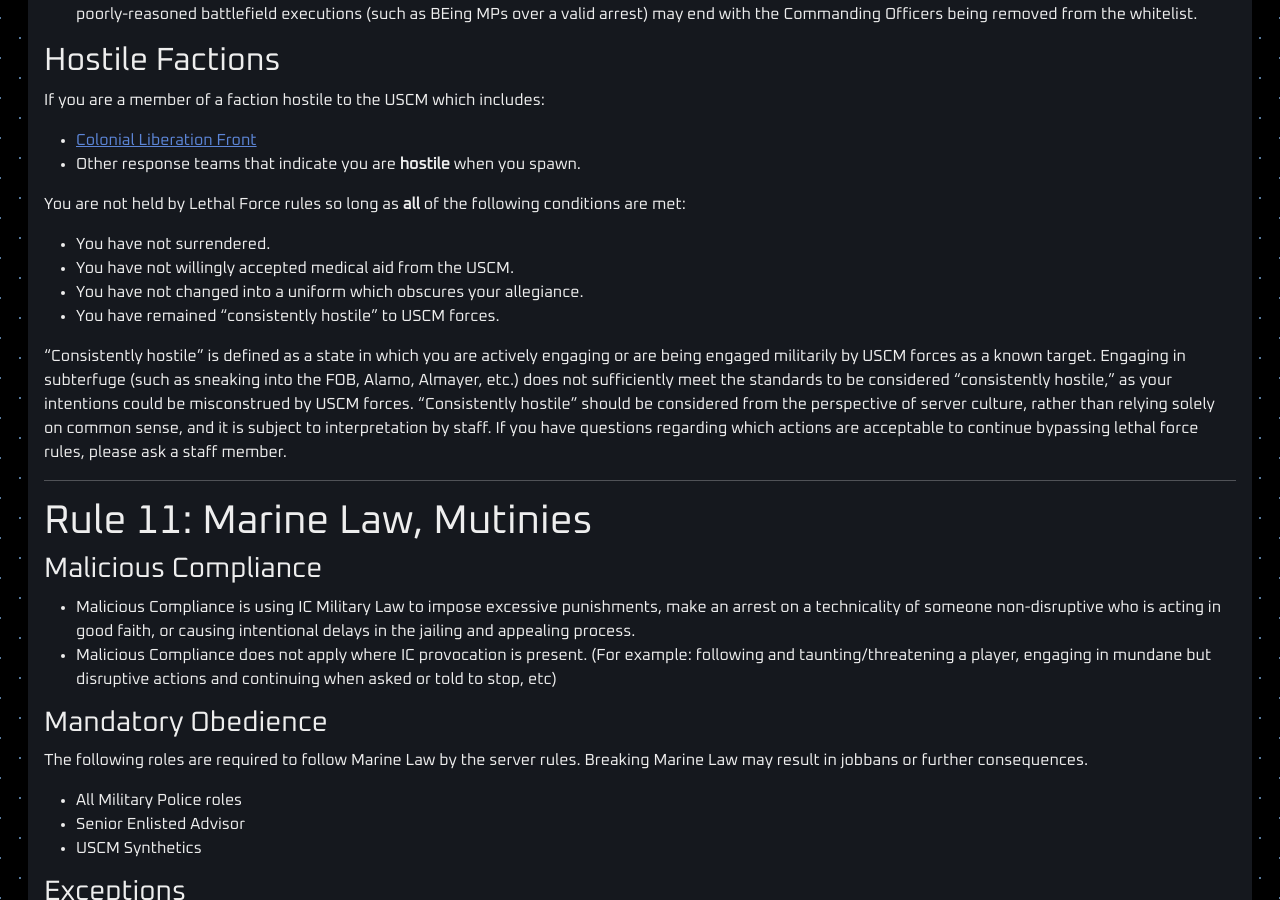
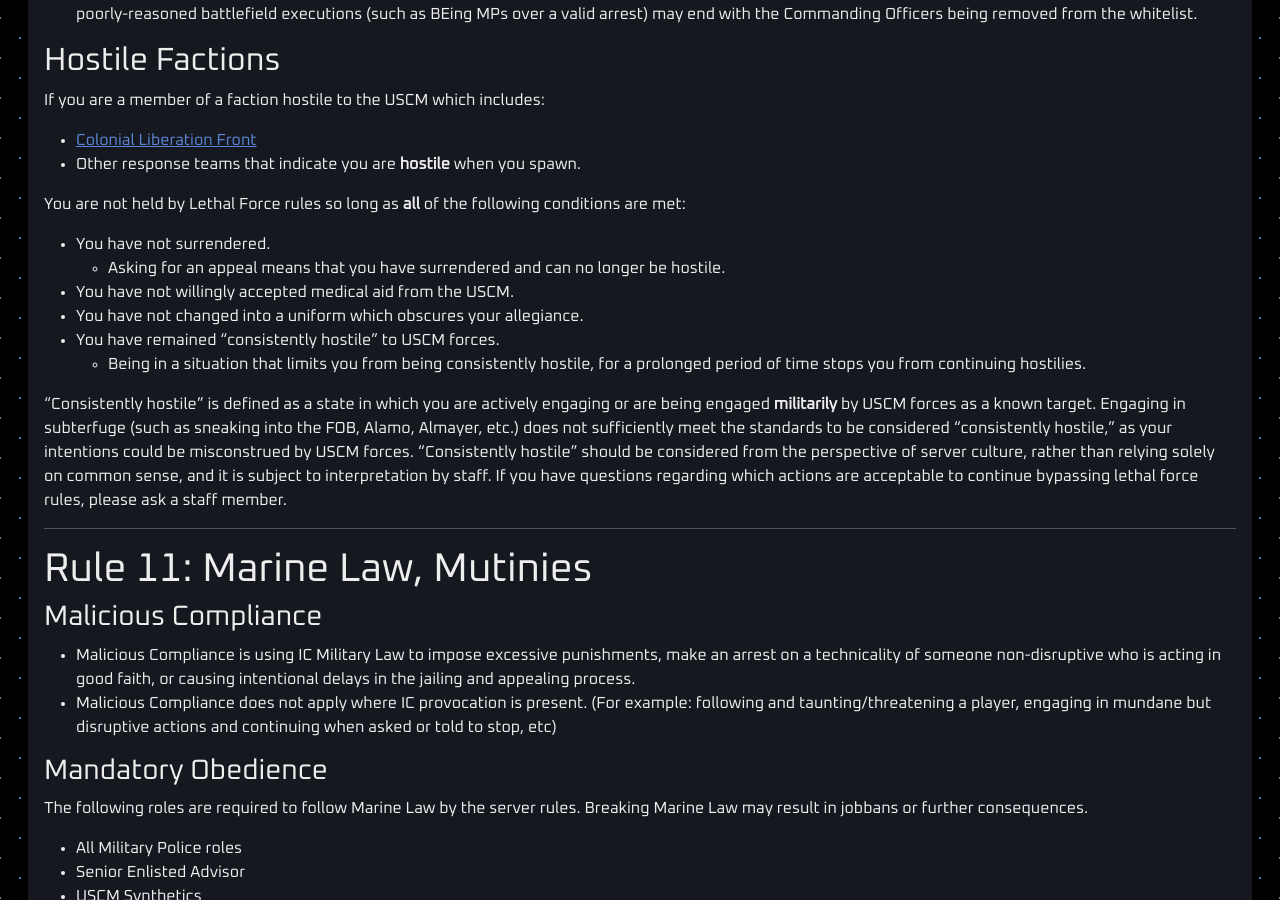
Before and after one commit to cmss13-devs/web, a Jekyll site: the page built from rules.md, in a window 1280 px wide and 900 px high, scrolled down 12422 px. Built offline with Jekyll 4.4.1, drawn with Linux system fonts in a browser that asks for light colours.

Commit message:
Rule 10 - Consistently hostile
Included some examples and expanded upon the rule in hopes of further clarification and avoiding recurring issues down the line

```diff
--- a/rules.md
+++ b/rules.md
@@ -477,11 +477,13 @@
 
 You are not held by Lethal Force rules so long as **all** of the following conditions are met:
 - You have not surrendered.
+  - Asking for an appeal means that you have surrendered and can no longer be hostile.
 - You have not willingly accepted medical aid from the USCM.
 - You have not changed into a uniform which obscures your allegiance.
 - You have remained "consistently hostile" to USCM forces.
+  - Being in a situation that limits you from being consistently hostile, for a prolonged period of time stops you from continuing hostilies.
 
-"Consistently hostile" is defined as a state in which you are actively engaging or are being engaged militarily by USCM forces as a known target. Engaging in subterfuge (such as sneaking into the FOB, Alamo, Almayer, etc.) does not sufficiently meet the standards to be considered "consistently hostile," as your intentions could be misconstrued by USCM forces. "Consistently hostile" should be considered from the perspective of server culture, rather than relying solely on common sense, and it is subject to interpretation by staff. If you have questions regarding which actions are acceptable to continue bypassing lethal force rules, please ask a staff member.
+"Consistently hostile" is defined as a state in which you are actively engaging or are being engaged **militarily** by USCM forces as a known target. Engaging in subterfuge (such as sneaking into the FOB, Alamo, Almayer, etc.) does not sufficiently meet the standards to be considered "consistently hostile," as your intentions could be misconstrued by USCM forces. "Consistently hostile" should be considered from the perspective of server culture, rather than relying solely on common sense, and it is subject to interpretation by staff. If you have questions regarding which actions are acceptable to continue bypassing lethal force rules, please ask a staff member.
 
 
 ---
```
